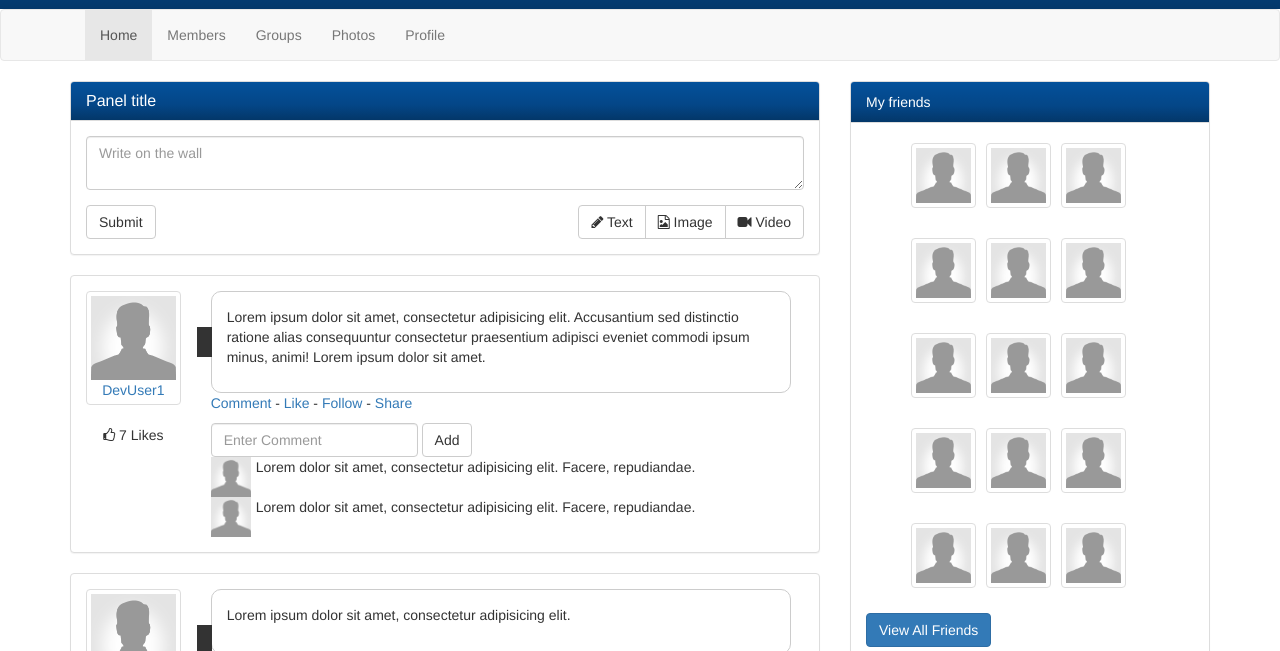
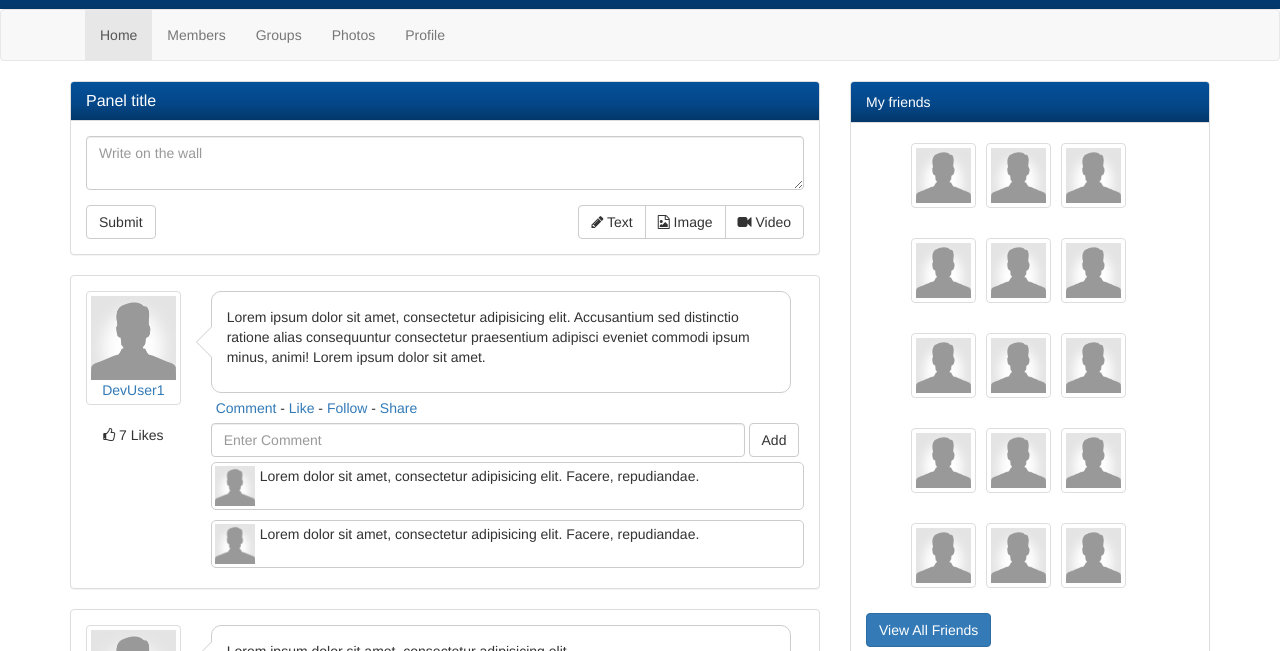
Before and after one commit to AjdinImsirovic/bootstrap_project4-social-network, a plain HTML site: page index.html in a window 1280 px wide. Shown: the part 91-742 px from the top of the page. Drawn offline with nearby package versions, Linux system fonts and the light colour scheme.

Commit message:
Style comments panel in css

```diff
--- a/css/style.css
+++ b/css/style.css
@@ -42,17 +42,53 @@ header .logo {
 	position: absolute;
 	border-style: solid;
 	border-width: 15px 15px 15px 0;
+	border-color: transparent #fff;
 	display: block;
 	width: 0;
 	z-index: 1;
 	margin-top: -15px;
 	left: -15px;
-	top: 50px;
+	top: 50%;
+}
+
+.bubble:before {
+	content: '';
+	position: absolute;
+	border-style: solid;
+	border-width: 15px 15px 15px 0;
+	border-color: transparent #ccc;
+	display: block;
+	width: 0;
+	z-index: 0;
+	margin-top: -15px;
+	left: -16px;
+	top: 50%;
+}
+
+.post-actions {
+	margin: 5px;
+}
+
+.comment-form .form-group {
+	width: 90%;
+}
+
+.comment-form input[type='text'] {
+	width:100%;
 }
 
 .comment-avatar img {
 	width: 40px;
 	margin-right: 5px;
+}
+
+.comment {
+	border: 1px solid #ccc;
+	border-radius: 5px;
+	padding: 3px;
+	margin: 5px 0;
+	overflow: auto;
+	width: 100%;
 }
 
 .friends li {
```
